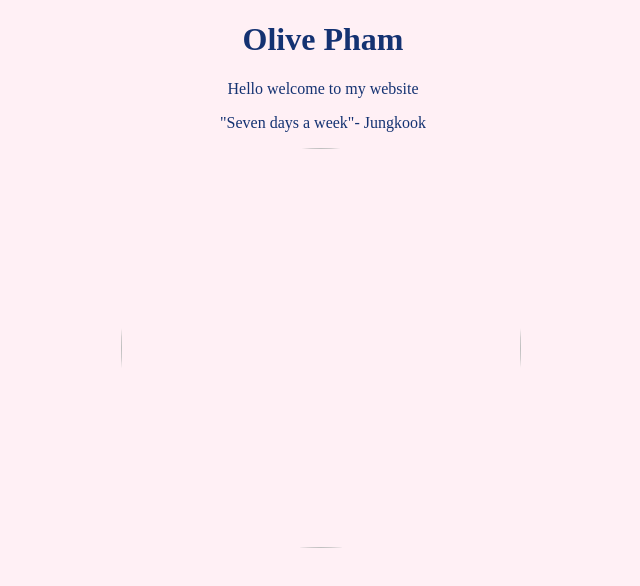
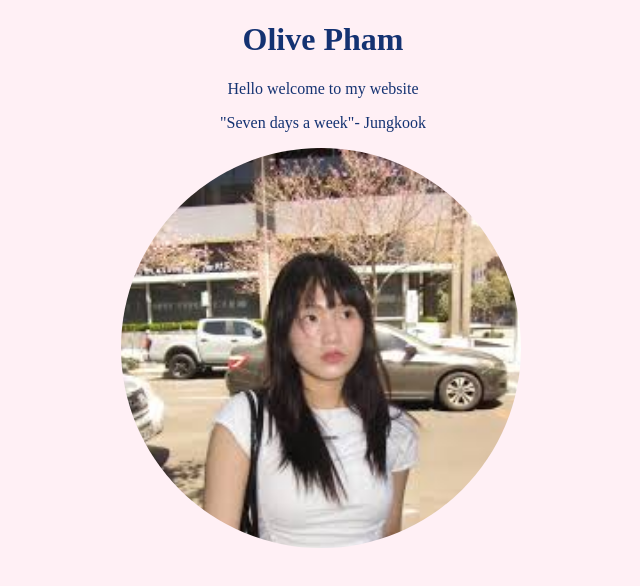
Before and after one commit to 0livelivee/OlivePham, a plain HTML site: page index.html in a window 1280 px wide. Shown: the whole page, without its empty margins (317-957 px from the left). Drawn offline with Linux system fonts and the light colour scheme; the site is published under a folder, as on GitHub Pages, so addresses that start at the root find nothing.

Commit message:
fixed typos

```diff
--- a/index.html
+++ b/index.html
@@ -7,7 +7,7 @@
         <h1>Olive Pham </h1>
         <p>Hello welcome to my website</p>
         <p>"Seven days a week"- Jungkook</p>
-        <img src="/images-2.jpeg" width="400" height="400">
+        <img src="images-2.jpeg" width="400" height="400">
         <img src="" alt="">
     </body>
 </html>
```
